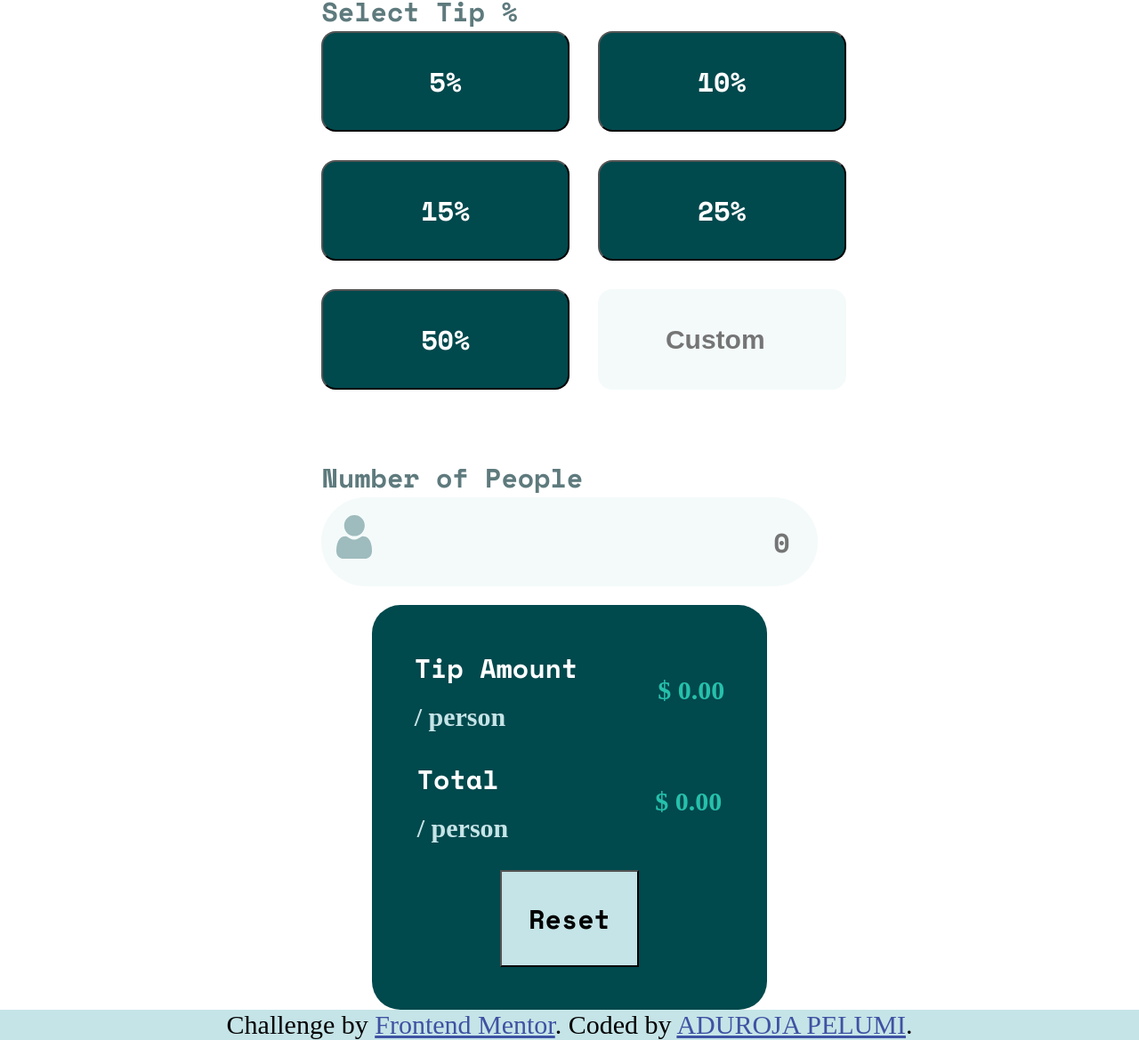
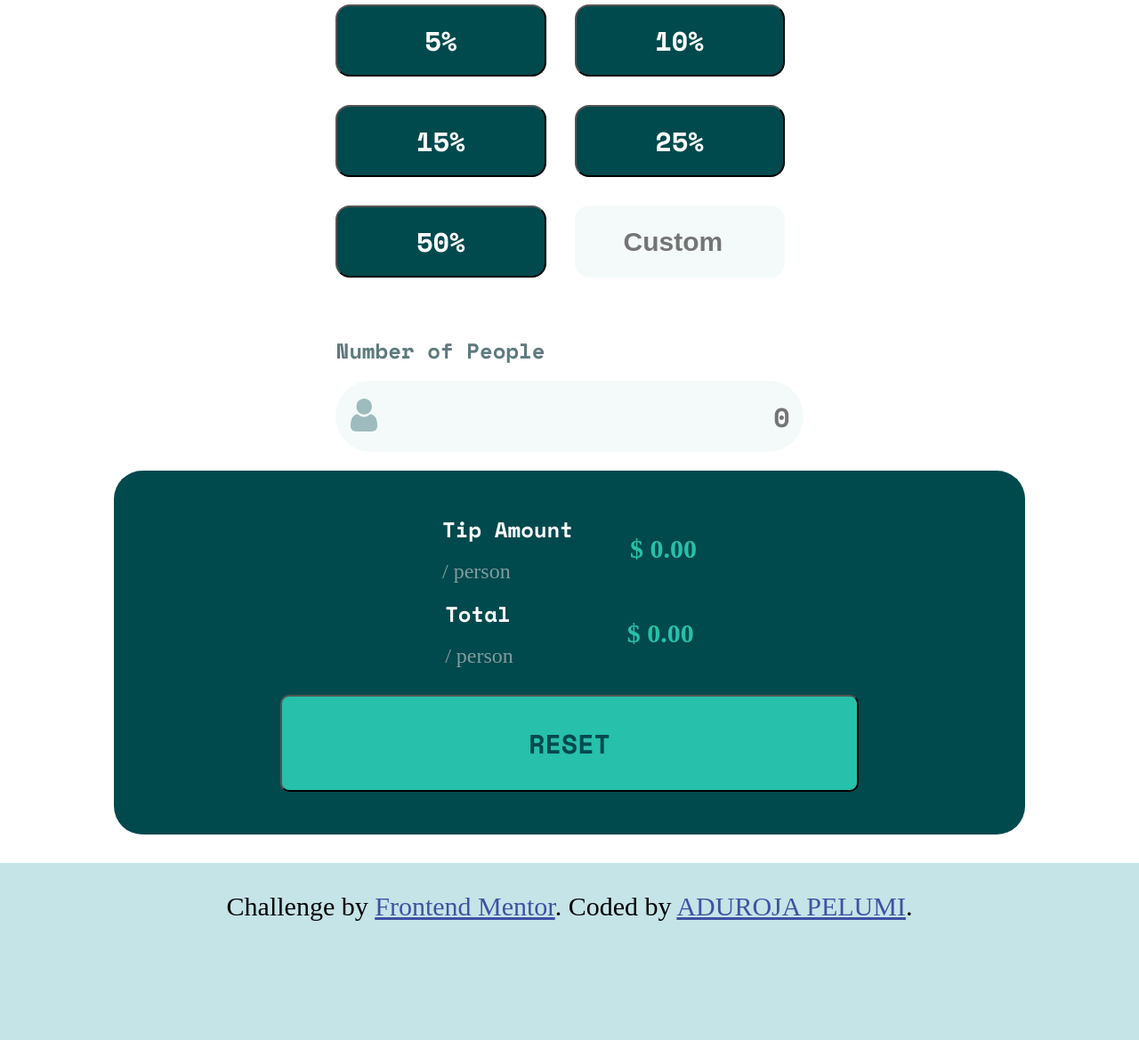
Before and after one commit to Tolaniii7/tip-calculator, a plain HTML site: page index.html in a window 1280 px wide. Shown: the part 638-1807 px from the top of the page at 89% size. After the commit the page ends 1674 px from the top, so only its background shows below. Drawn offline with nearby package versions, Linux system fonts and the light colour scheme.

Commit message:
made few changes to the UI

```diff
--- a/index.html
+++ b/index.html
@@ -77,7 +77,7 @@
           <p class="label-tip-total">$4.29</p>
         </div>
 
-        <button class="button-reset">Reset</button>
+        <button class="button-reset">RESET</button>
       </main>
     </div>
 
--- a/style.css
+++ b/style.css
@@ -13,7 +13,7 @@ body {
 .logo {
   text-align: center;
   margin-top: 2rem;
-  margin-bottom: 1em;
+  margin-bottom: 1rem;
   padding: 2em;
 }
 
@@ -22,8 +22,9 @@ body {
   display: flex;
   flex-direction: column;
   background-color: white;
-  border-top-left-radius: 10em;
-  border-top-right-radius: 10em;
+  border-top-left-radius: 5em;
+  border-top-right-radius: 5em;
+  margin-bottom: 2em;
 }
 
 /* @media only screen and (min-width: 600px) {
@@ -43,8 +44,7 @@ body {
   outline: none;
   width: 100%;
   margin-bottom: 0.7em;
-  height: 100px;
-  padding: 1rem;
+  height: 80px;
   font-size: 30px;
   border-radius: 2em;
   background-color: hsl(189, 41%, 97%);
@@ -57,20 +57,21 @@ body {
   background-image: url(images/icon-dollar.svg);
   background-repeat: no-repeat;
   background-position: 17px 20px;
-  background-size: 40px;
+  background-size: 30px;
 }
 
 .input--bill__2 {
   background-image: url(images/icon-person.svg);
   background-repeat: no-repeat;
   background-position: 17px 20px;
-  background-size: 40px;
+  background-size: 30px;
 }
 
 .headers {
-  font-size: 30px;
+  font-size: 24px;
   font-family: "Space Mono", monospace;
   padding-top: 2em;
+  padding-bottom: 1rem;
   font-weight: bolder;
   color: hsl(186, 14%, 43%);
 }
@@ -78,7 +79,7 @@ body {
 .tip__box {
   max-width: 100%;
   display: grid;
-  grid-template-columns: 50% 50%;
+  grid-template-columns: 45% 45%;
   gap: 2em;
   margin-bottom: 1em;
 }
@@ -93,7 +94,7 @@ body {
 .tip-percentages {
   background-color: hsl(183, 100%, 15%);
   color: hsl(0, 0%, 100%);
-  padding: 2rem;
+  padding: 1rem;
   border-radius: 1rem;
   font-family: "Space Mono", monospace;
   font-size: 30px;
@@ -119,7 +120,8 @@ main {
   background-color: hsl(183, 100%, 15%);
   padding: 3rem;
   margin: 0 auto;
-  max-width: 100%;
+  margin-bottom: 2em;
+  width: 80%;
   border-radius: 2em;
   display: flex;
   flex-direction: column;
@@ -127,53 +129,52 @@ main {
 }
 
 .section--1 {
-  font-size: 30px;
   display: flex;
   align-items: center;
-  gap: 3em;
+  gap: 4em;
   color: hsl(0, 0%, 100%);
 }
 
 .section--2 {
-  font-size: 30px;
   display: flex;
   align-items: center;
-  gap: 5.5em;
-  padding-left: 0;
+  gap: 8em;
   color: hsl(0, 0%, 100%);
   padding-top: 1em;
 }
 
 .label-tip-total {
   color: hsl(172, 67%, 45%);
-  font-weight: 700;
+  font-weight: bolder;
+  font-size: 30px;
 }
 
 .label-tip-amount {
   color: hsl(172, 67%, 45%);
-  font-weight: 700;
-}
-
-.tip-amount {
-  font-size: 30px;
-  margin-bottom: 1rem;
-  font-family: "Space Mono", monospace;
-  font-weight: 700;
-}
-
-.tip-per-person {
-  color: hsl(185, 41%, 84%);
   font-size: 30px;
   font-weight: bolder;
 }
 
+.tip-amount {
+  font-size: 24px;
+  margin-bottom: 1rem;
+  font-family: "Space Mono", monospace;
+}
+
+.tip-per-person {
+  color: hsl(184, 14%, 56%);
+  font-size: 24px;
+}
+
 .button-reset {
-  max-width: 70%;
+  width: 70%;
   padding: 1em;
-  background-color: hsl(185, 41%, 84%);
+  background-color: hsl(172, 67%, 45%);
+  color: hsl(183, 100%, 15%);
   font-family: "Space Mono", monospace;
   font-weight: 700;
   font-size: 30px;
   margin-top: 1em;
+  border-radius: 10px;
   text-align: center;
 }
```
